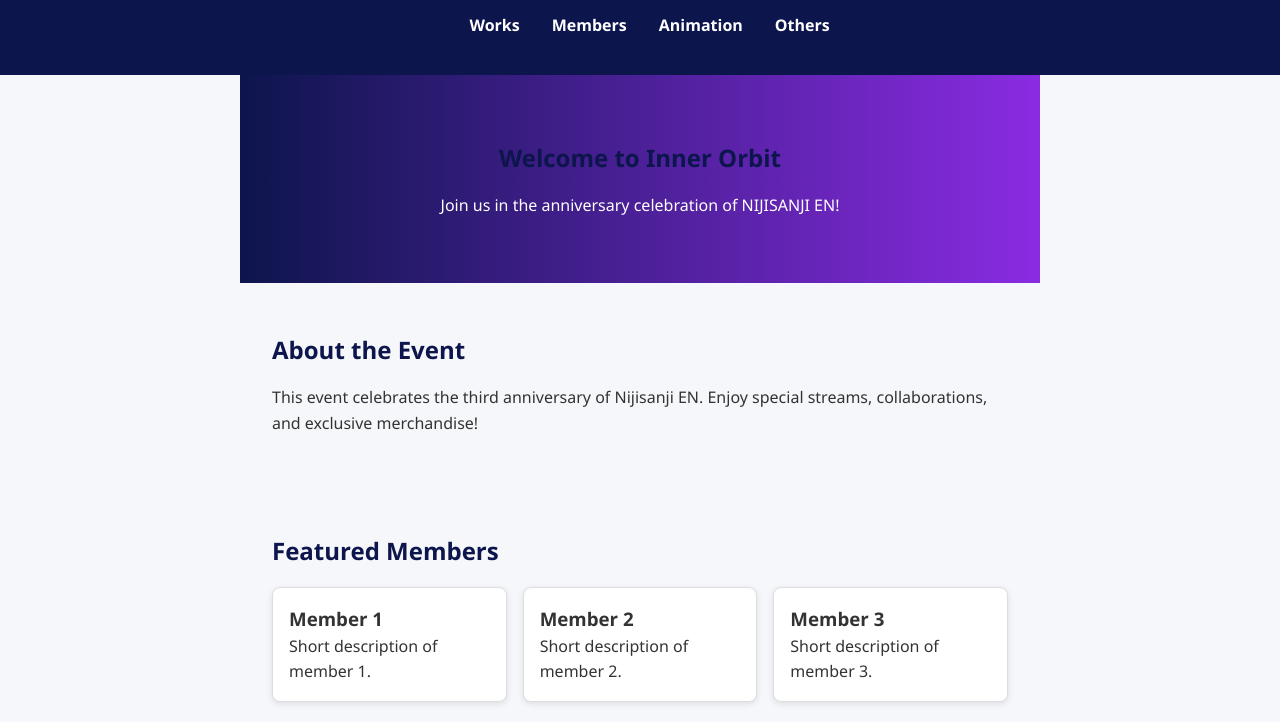
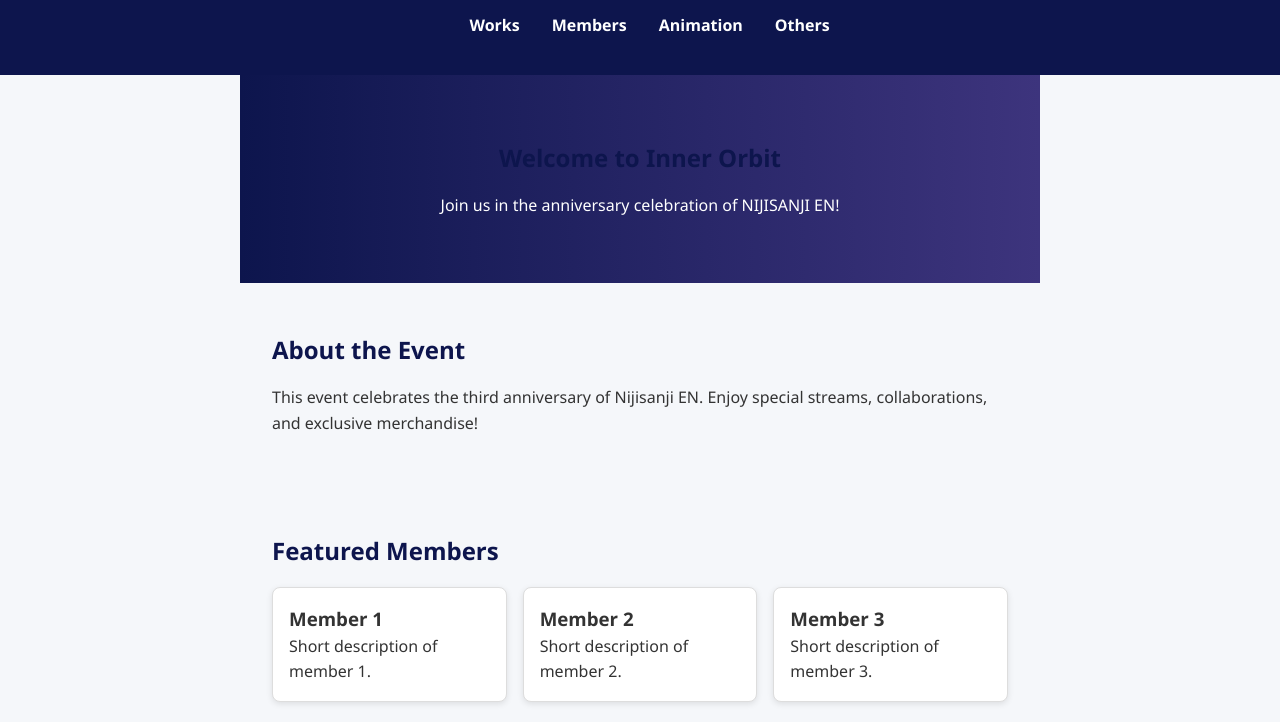
Before and after one commit to sharnifish/1234, a plain HTML site: page index.html in a window 1280 px wide. Shown: the part 78-800 px from the top of the page. Drawn offline with Linux system fonts and the light colour scheme.

Commit message:
Add files via upload

```diff
--- a/index.html
+++ b/index.html
@@ -49,7 +49,7 @@
     }
 
     #hero {
-      background: linear-gradient(to right, #0d154d, #8a2be2);
+      background: linear-gradient(to right, #0d154d, #3d347d);
       color: white;
       text-align: center;
       padding: 4rem 2rem;
```
